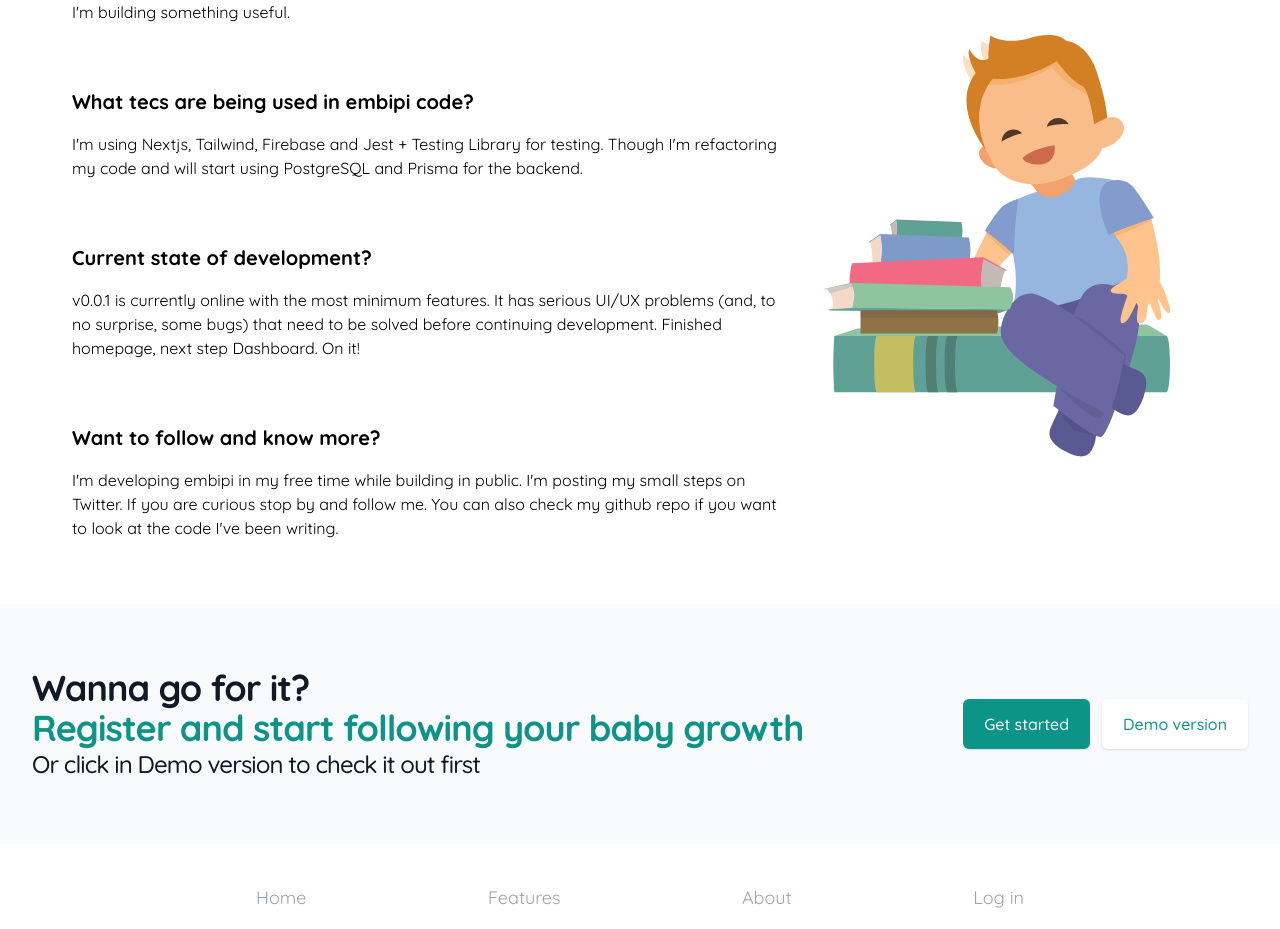
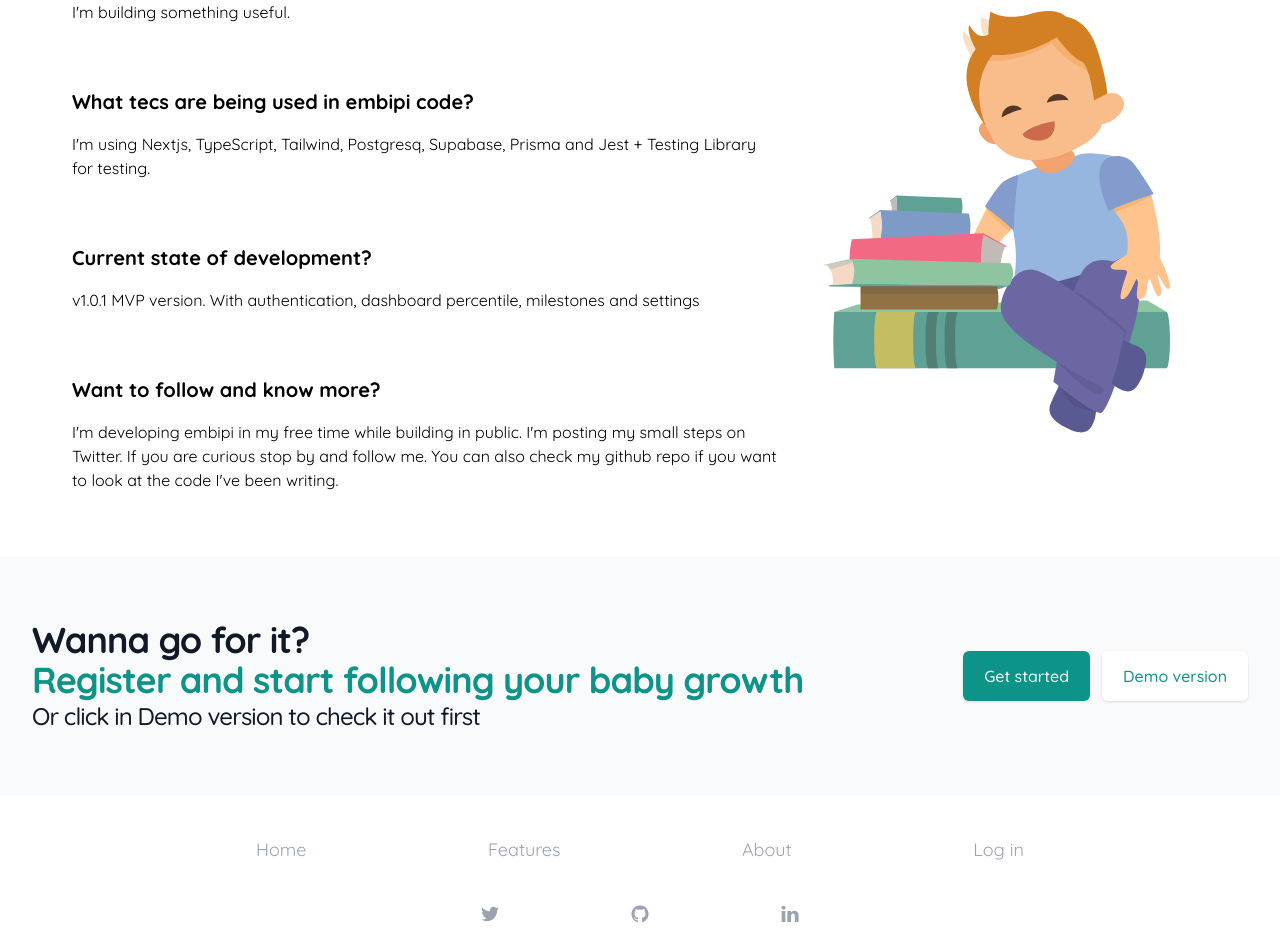
Before and after one commit to mvquinta/embipi-ts, a Next.js app: page / in a window 1280 px wide. Shown: the part 1966-2895 px from the top of the page. Built offline with nearby package versions, Linux system fonts and the light colour scheme.

Commit message:
41-Home-page-update-content - update home page about content
closes #41

```diff
--- a/components/Home/About.tsx
+++ b/components/Home/About.tsx
@@ -41,12 +41,12 @@ const devFaqs: Faqs[] = [
     {
         id: 2,
         question: 'What tecs are being used in embipi code?',
-        answer: "I'm using Nextjs, Tailwind, Firebase and Jest + Testing Library for testing. Though I'm refactoring my code and will start using PostgreSQL and Prisma for the backend. ",
+        answer: "I'm using Nextjs, TypeScript, Tailwind, Postgresq, Supabase, Prisma and Jest + Testing Library for testing.",
     },
     {
         id: 3,
         question: 'Current state of development?',
-        answer: 'v0.0.1 is currently online with the most minimum features. It has serious UI/UX problems (and, to no surprise, some bugs) that need to be solved before continuing development. Finished homepage, next step Dashboard. On it!',
+        answer: 'v1.0.1 MVP version. With authentication, dashboard percentile, milestones and settings',
     },
     {
         id: 4,
```
